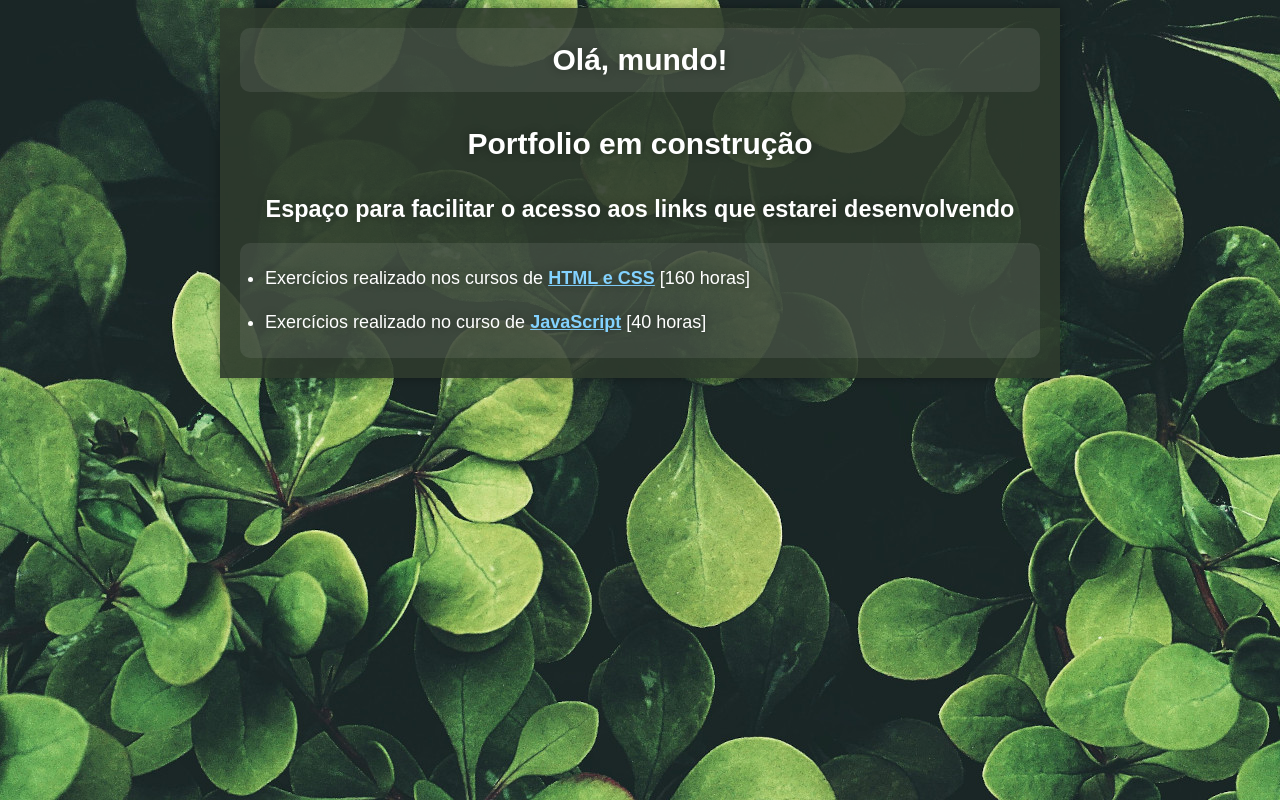
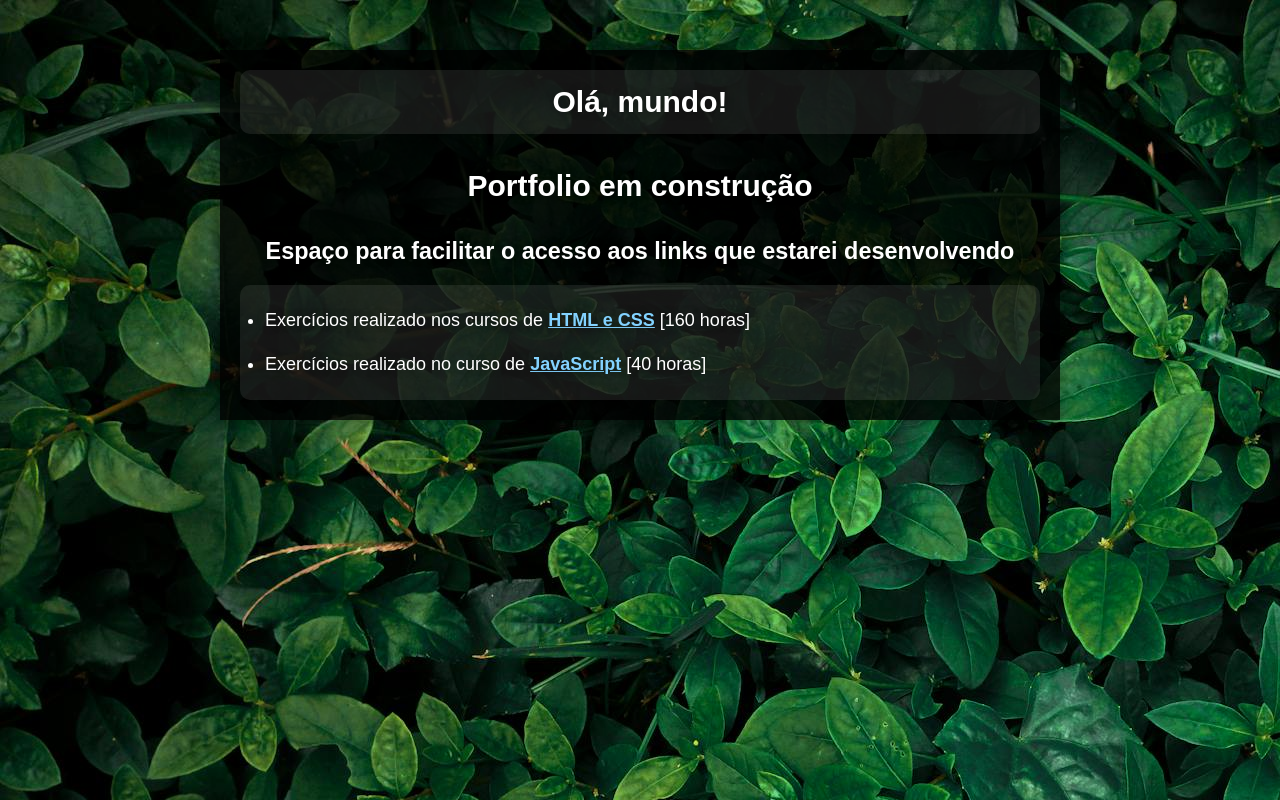
Before and after one commit to gg-br/portfolio, a plain HTML site: page index.html in a window 1280 px wide. Drawn offline with Linux system fonts and the light colour scheme.

Commit message:
27/04/24

```diff
--- a/estilos/style.css
+++ b/estilos/style.css
@@ -20,7 +20,7 @@
 
 body
 {
-    background: url(../imagens/um3.jpg) ;
+    background: url(../imagens/fundo.jpg) ;
 
     font-family: Arial, Helvetica, sans-serif;
     color: white;
@@ -30,10 +30,11 @@ body
 
 main
 {
-    background-color: var(--cor6);
+    background-color: rgba(0, 0, 0, 0.800);
     min-width: 100px;
     max-width: 800px;
     margin: auto;
+    margin-top: 50px;
     margin-bottom: 20px;
     padding: 20px;
     box-shadow: 0px 0px 10px #00000052;
```
Also changed, not shown: imagens/fundo.jpg (added).
